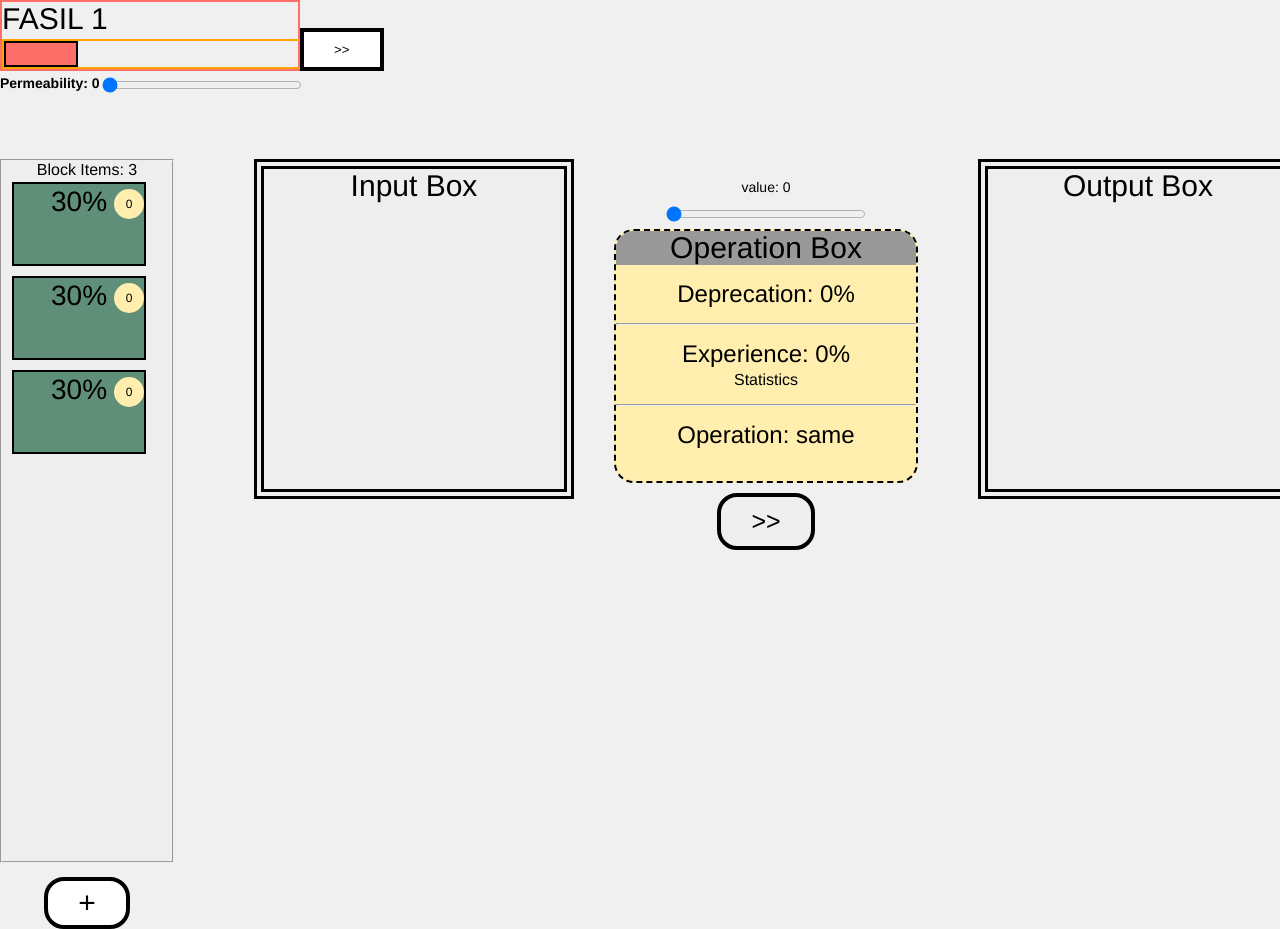
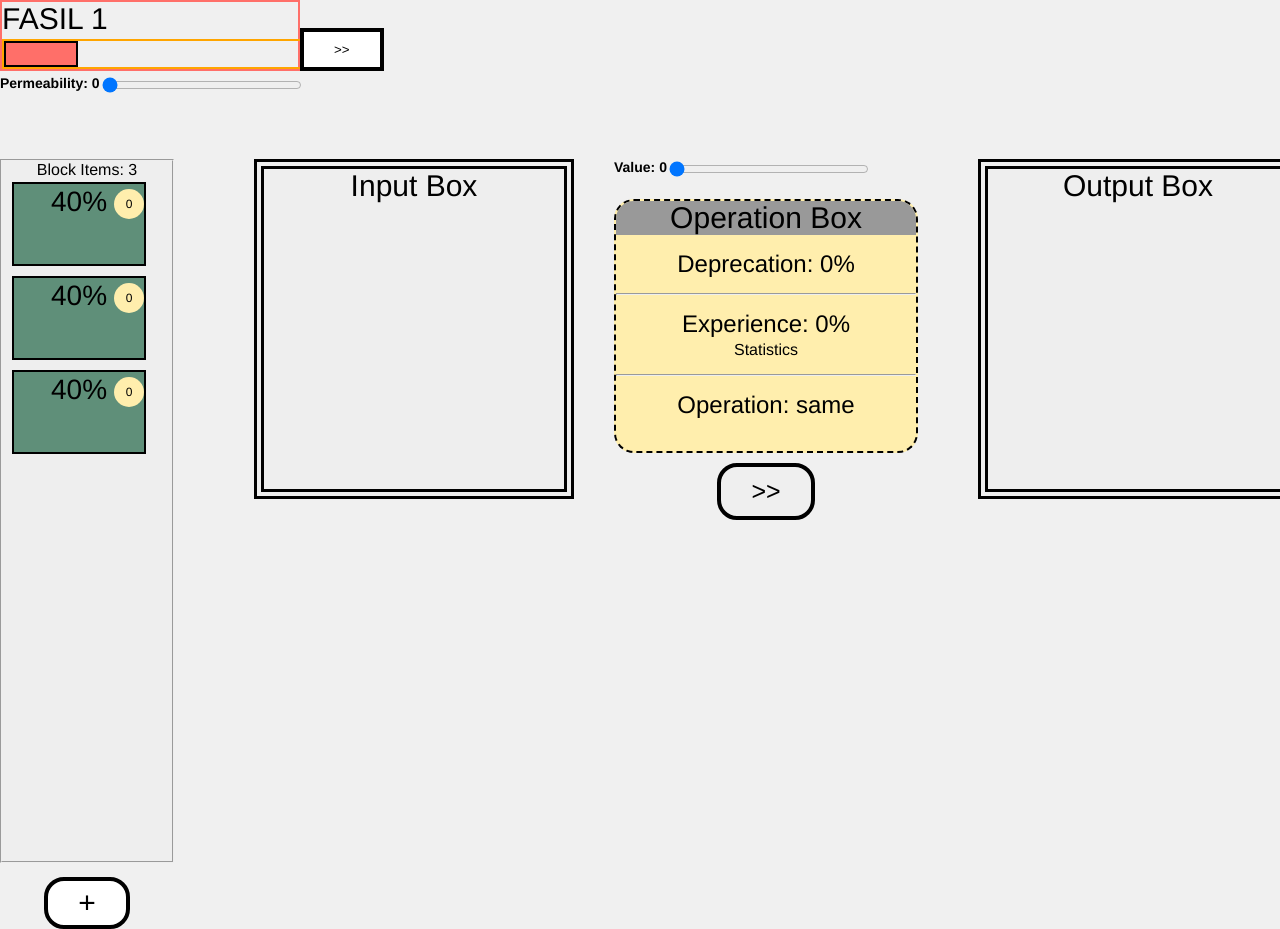
Before and after one commit to aysekelleci/typescript-box-game-project, a React (Create React App) app: page / in a window 1280 px wide. Built offline with nearby package versions, Linux system fonts and the light colour scheme.

Commit message:
file organization

```diff
--- a/src/App.tsx
+++ b/src/App.tsx
@@ -2,15 +2,25 @@ import React, {useState} from 'react';
 import './App.css';
 import TurnControllerMechanism from './components/turnControllerMechanism';
 import {BoxMechanism} from "./components/boxMechanism";
+import {BoxProps} from "./components/atomicComponents/box";
 
 const App: React.FC = () => {
     const chapterInit:number= 1;
     const turnInit = 1;
     const turnCount = 4;
     const width = "300px"
+    const percent = 40;
 
     const [turn, setTurn] = useState(turnInit % turnCount);
     const [chapter, setChapter] = useState(chapterInit + Math.floor(turnInit / turnCount));
+
+    const birth= chapter*turnCount+ turn
+
+    const [boxes, setBoxes] = useState<BoxProps[]>([
+        { color: "#5f8f79", width: 80, height: 80, percent, birth, numberValue: percent, index: 0, chapter: 0, setBoxes: () => {}, boxes: [], onDragStart: () => {}, },
+        { color: "#5f8f79", width: 80, height: 80, percent, birth, numberValue: percent, index: 1, chapter: 0, setBoxes: () => {}, boxes: [], onDragStart: () => {}, },
+        { color: "#5f8f79", width: 80, height: 80, percent, birth, numberValue: percent, index: 2, chapter: 0, setBoxes: () => {}, boxes: [], onDragStart: () => {}, },
+    ]);
 
   return (
 
@@ -22,11 +32,13 @@ const App: React.FC = () => {
                                    width= {width}
                                    setTurn={setTurn}
                                    setChapter={setChapter}
+                                   boxes={boxes}
+                                   setBoxes={setBoxes}
               />
 
 
 
-            <BoxMechanism percent={30} birth={chapter*turnCount+ turn} />
+            <BoxMechanism percent={percent} birth={chapter*turnCount+ turn} boxes={boxes} setBoxes={setBoxes} />
         </div>
       </div>
   );
--- a/src/components/blockItem.tsx
+++ b/src/components/atomicComponents/blockItem.tsx
@@ -1,6 +1,6 @@
-import '..//App.css';
+import '../../App.css';
 import React, {useState} from "react";
-import {Box, BoxProps} from "./atomicComponents/box";
+import {Box, BoxProps} from "./box";
 
 interface BlockItemProps {
     setOutputBox: (outputBoxes: BoxProps[]) => void;
--- a/src/components/atomicComponents/box.tsx
+++ b/src/components/atomicComponents/box.tsx
@@ -54,7 +54,6 @@ export const Box: React.FC<BoxProps> = (props) => {
         updatedBoxes[props.index].numberValue = updatedNumberValue;
 
         props.setBoxes(updatedBoxes);
-
     };
 
     const boxStyle: CSSProperties = {
--- a/src/components/inputBox.tsx
+++ b/src/components/atomicComponents/inputBox.tsx
@@ -1,4 +1,4 @@
-import {Box, BoxProps} from "./atomicComponents/box";
+import {Box, BoxProps} from "./box";
 import React from "react";
 
 export interface InputBoxProps {
--- a/src/components/manualSlider.tsx
+++ b/src/components/atomicComponents/manualSlider.tsx
@@ -2,6 +2,7 @@ import React, {useState} from "react";
 interface manualSliderProps {
     value: number
     setValue: (value: number) => void
+    text: string
 }
 
 const manualSlider: React.FC<manualSliderProps>= (props) => {
@@ -16,7 +17,7 @@ const manualSlider: React.FC<manualSliderProps>= (props) => {
     return (
         <div style={{display: 'flex', marginTop: '-30px'}}>
             <p style={{ marginTop: '0px', margin: 0, marginBottom: '0px', boxSizing: 'inherit', fontSize: '14px', fontWeight: 'bold'}} >
-                Permeability: {props.value}</p>
+                {props.text}: {props.value}</p>
 
             <input
                 style={{width: '200px'}}
--- a/src/components/operationBox.tsx
+++ b/src/components/atomicComponents/operationBox.tsx
@@ -1,6 +1,7 @@
-import {BoxProps} from "./atomicComponents/box";
+import {BoxProps} from "./box";
 import React, {useRef, useState} from "react";
 import ReactECharts from "echarts-for-react";
+import ManualSlider from "./manualSlider";
 
 interface OperationBoxProps {
     inputBox: BoxProps[];
@@ -186,20 +187,12 @@ export const OperationBox: React.FC<OperationBoxProps>= (props) => {
 
     return (
         <div style={{marginLeft: '40px', marginRight: '60px', marginTop: '30px'}}>
-            <p style={{ marginTop: '0px', margin: -10, marginBottom: '0px', boxSizing: 'inherit', fontSize: '14px'}} > value: {props.value}</p>
 
-            <input
-                style={{width: '200px'}}
-                type="range"
-                min="0"
-                max="100"
-                value={props.value}
-                onChange={handleChange}
-                className="slider"
-            />
+            <ManualSlider value={props.value} setValue={props.setValue} text={'Value'}/>
 
             <div
                 style={{
+                    marginTop: '20px',
                     width: '300px',
                     height: '250px',
                     backgroundColor: '#ffeead',
--- a/src/components/outputBox.tsx
+++ b/src/components/atomicComponents/outputBox.tsx
@@ -1,4 +1,4 @@
-import {Box, BoxProps} from "./atomicComponents/box";
+import {Box, BoxProps} from "./box";
 import React from "react";
 
 interface OutputBoxProps {
--- a/src/components/timeline.tsx
+++ b/src/components/atomicComponents/timeline.tsx
@@ -1,6 +1,7 @@
 import React, { useState, useEffect } from 'react';
-import {BoxMechanism} from './boxMechanism';
-import '..//App.css';
+import {BoxMechanism} from '../boxMechanism';
+import '../../App.css';
+import {BoxProps} from "./box";
 
 interface TimelineProps {
     turnCount: number;
@@ -9,6 +10,9 @@ interface TimelineProps {
     width: string;
     setTurn:( counter:number) => void;
     setChapter: ( chapter:number) => void;
+    boxes: BoxProps[];
+    setBoxes: (boxes: BoxProps[]) => void;
+    value: number;
 }
 
 const Timeline: React.FC<TimelineProps> = (props) => {
@@ -20,6 +24,13 @@ const Timeline: React.FC<TimelineProps> = (props) => {
         if (props.turn >= props.turnCount) {
             props.setTurn(1);
             props.setChapter(props.chapter + 1);
+            let updatedBoxes = [...props.boxes];
+            for(let i=updatedBoxes.length-1; i>=0; i--) {
+                if(updatedBoxes[i].numberValue < props.value) {
+                    updatedBoxes.splice(i, 1);
+                }
+            }
+            props.setBoxes(updatedBoxes);
         }
         else {
             props.setTurn(props.turn + 1);
@@ -57,7 +68,6 @@ const Timeline: React.FC<TimelineProps> = (props) => {
                         {
                             Array.from({ length: props.turn }, (v, i) => i).map((index) => (
                                 <div style={{
-
                                     minWidth: "60px",
                                     width: `${percent}%`,
                                     height: "100%",
@@ -95,7 +105,6 @@ const Timeline: React.FC<TimelineProps> = (props) => {
 
             <br></br>
 
-
         </div>
     );
 };
--- a/src/components/boxMechanism.tsx
+++ b/src/components/boxMechanism.tsx
@@ -3,26 +3,22 @@ import '..//App.css';
 import ReactECharts from 'echarts-for-react';
 import {Box} from './atomicComponents/box';
 import {BoxProps} from './atomicComponents/box';
-import {InputBox} from './inputBox';
-import {OutputBox} from './outputBox';
-import {OperationBox} from "./operationBox";
-import {BlockItem} from "./blockItem";
+import {InputBox} from './atomicComponents/inputBox';
+import {OutputBox} from './atomicComponents/outputBox';
+import {OperationBox} from "./atomicComponents/operationBox";
+import {BlockItem} from "./atomicComponents/blockItem";
 
 interface BoxMechanismProps {
     percent: number;
     birth: number;
-
+    boxes: BoxProps[];
+    setBoxes: (boxes: BoxProps[]) => void;
 }
 export const BoxMechanism: React.FC<BoxMechanismProps> = (props) => {
     const [boxCounter, setBoxCounter] = useState(3);
     const percent = props.percent;
     const birth = props.birth;
     const [inputBox, setInputBox] = useState<BoxProps[]>([]);
-    const [boxes, setBoxes] = useState<BoxProps[]>([
-        { color: "#5f8f79", width: 80, height: 80, percent, birth, numberValue: percent, index: 0, chapter: 0, setBoxes: () => {}, boxes: [], onDragStart: () => {}, },
-        { color: "#5f8f79", width: 80, height: 80, percent, birth, numberValue: percent, index: 1, chapter: 0, setBoxes: () => {}, boxes: [], onDragStart: () => {}, },
-        { color: "#5f8f79", width: 80, height: 80, percent, birth, numberValue: percent, index: 2, chapter: 0, setBoxes: () => {}, boxes: [], onDragStart: () => {}, },
-    ]);
 
     const [outputBox, setOutputBox] = useState<BoxProps[]>([]);
 
@@ -41,7 +37,7 @@ export const BoxMechanism: React.FC<BoxMechanismProps> = (props) => {
 
     const handleDrop = (boxIndex: number) => {
         if(boxIndex === -1 || isNaN(boxIndex)) {
-            return boxes;
+            return props.boxes;
         }
 
         const droppedBox2: BoxProps = outputBox[boxIndex];
@@ -57,51 +53,49 @@ export const BoxMechanism: React.FC<BoxMechanismProps> = (props) => {
                 {...droppedBox2, percent: outputBox[boxIndex].numberValue }, // Update the percent value
             ]);
 
-            return boxes;
+            return props.boxes;
         }
 
-        const droppedBox = boxes[boxIndex];
-        if( boxes[boxIndex] != null) {
+        const droppedBox = props.boxes[boxIndex];
+        if( props.boxes[boxIndex] != null) {
             setInputBox((prevInputBox) => [
                 ...prevInputBox,
-                {...droppedBox, percent: boxes[boxIndex].numberValue}, // Update the percent value
+                {...droppedBox, percent: props.boxes[boxIndex].numberValue}, // Update the percent value
             ]);
             console.log('Box dropped:', boxIndex);
-            console.log(boxes[boxIndex].numberValue);
+            console.log(props.boxes[boxIndex].numberValue);
 
             let experienceValue = Math.floor(calculateExperienceValue() * droppedBox.numberValue) % 100;
             setValue(experienceValue);
 
-            setBoxes((prevBox) => {
-                const updatedBox = [...prevBox];
-                updatedBox.splice(boxIndex, 1);
-                console.log(updatedBox);
-                for (let i = 0; i < updatedBox.length; i++)
-                    updatedBox[i].index = i;
-                return updatedBox;
-            });
+            const updatedBox = [...props.boxes];
+            updatedBox.splice(boxIndex, 1);
 
+            for (let i = 0; i < updatedBox.length; i++) {
+                updatedBox[i].index = i;
+            }
+
+            props.setBoxes(updatedBox);
             setBoxCounter(boxCounter - 1);
+            console.log(updatedBox);
         }
 
-        if( boxes[boxIndex] === null) {
-            return boxes;
+        if( props.boxes[boxIndex] === null) {
+            return props.boxes;
         }
-
-
     };
 
     return (
         <div style={{display: 'flex',  marginTop: '30px'}} >
-            <BlockItem setOutputBox={setOutputBox} setInputBox={setInputBox} setBoxes={setBoxes} inputBox={inputBox}
-                       outputBox={outputBox} boxes={boxes} setBoxCounter={setBoxCounter} boxCounter={boxCounter}
+            <BlockItem setOutputBox={setOutputBox} setInputBox={setInputBox} setBoxes={props.setBoxes} inputBox={inputBox}
+                       outputBox={outputBox} boxes={props.boxes} setBoxCounter={setBoxCounter} boxCounter={boxCounter}
                        birth={birth} percent={percent} />
 
             <div style={{display: 'flex', overflowX: 'scroll'}} >
                 <InputBox onDrop={handleDrop} inputBox={inputBox} birth={birth}/>
 
                 <OperationBox inputBox={inputBox} setOutputBox={setOutputBox} setInputBox={setInputBox} birth={birth}
-                    boxes={boxes} value={value} setValue={setValue}/>
+                    boxes={props.boxes} value={value} setValue={setValue}/>
 
                 <OutputBox outputBoxes={outputBox} birth={birth} />
             </div>
--- a/src/components/turnControllerMechanism.tsx
+++ b/src/components/turnControllerMechanism.tsx
@@ -1,6 +1,7 @@
-import TimeLine from "./timeline";
+import TimeLine from "./atomicComponents/timeline";
 import React, {useState} from "react";
-import ManualSlider from "./manualSlider"
+import ManualSlider from "./atomicComponents/manualSlider"
+import {BoxProps} from "./atomicComponents/box";
 
 interface TurnControllerMechanismProps {
     turnCount: number
@@ -9,6 +10,8 @@ interface TurnControllerMechanismProps {
     width: string
     setTurn:( counter:number) => void;
     setChapter: ( chapter:number) => void;
+    boxes: BoxProps[];
+    setBoxes: (boxes: BoxProps[]) => void;
 }
 const TurnControllerMechanism: React.FC<TurnControllerMechanismProps> = (props) => {
 
@@ -29,9 +32,12 @@ const TurnControllerMechanism: React.FC<TurnControllerMechanismProps> = (props)
                     width="300px"
                     setTurn={props.setTurn}
                     setChapter={props.setChapter}
+                    boxes={props.boxes}
+                    setBoxes={props.setBoxes}
+                    value={value}
                 />
 
-                <ManualSlider value={value} setValue={setValue} />
+                <ManualSlider value={value} setValue={setValue} text={'Permeability'}/>
             </div>
             <br/>
 
```
Also changed, not shown: public/index.html (+0 -27 lines), public/logo512.png (deleted).
